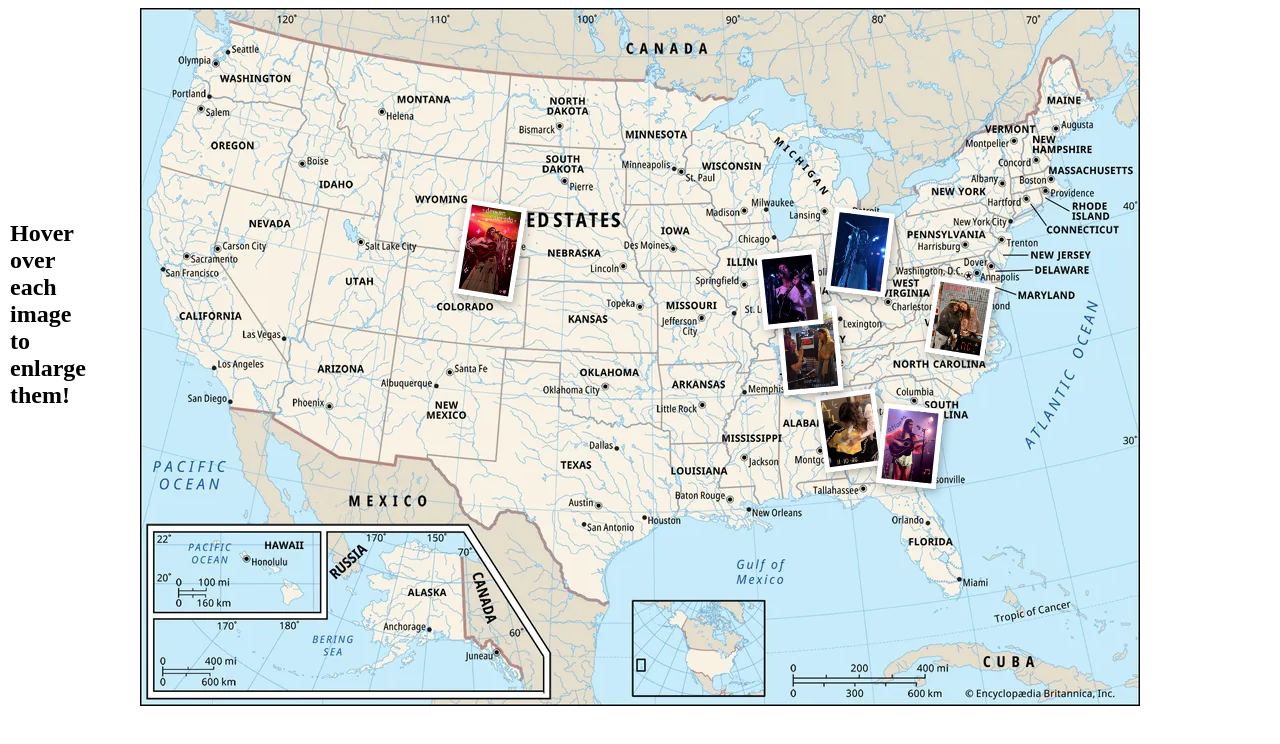
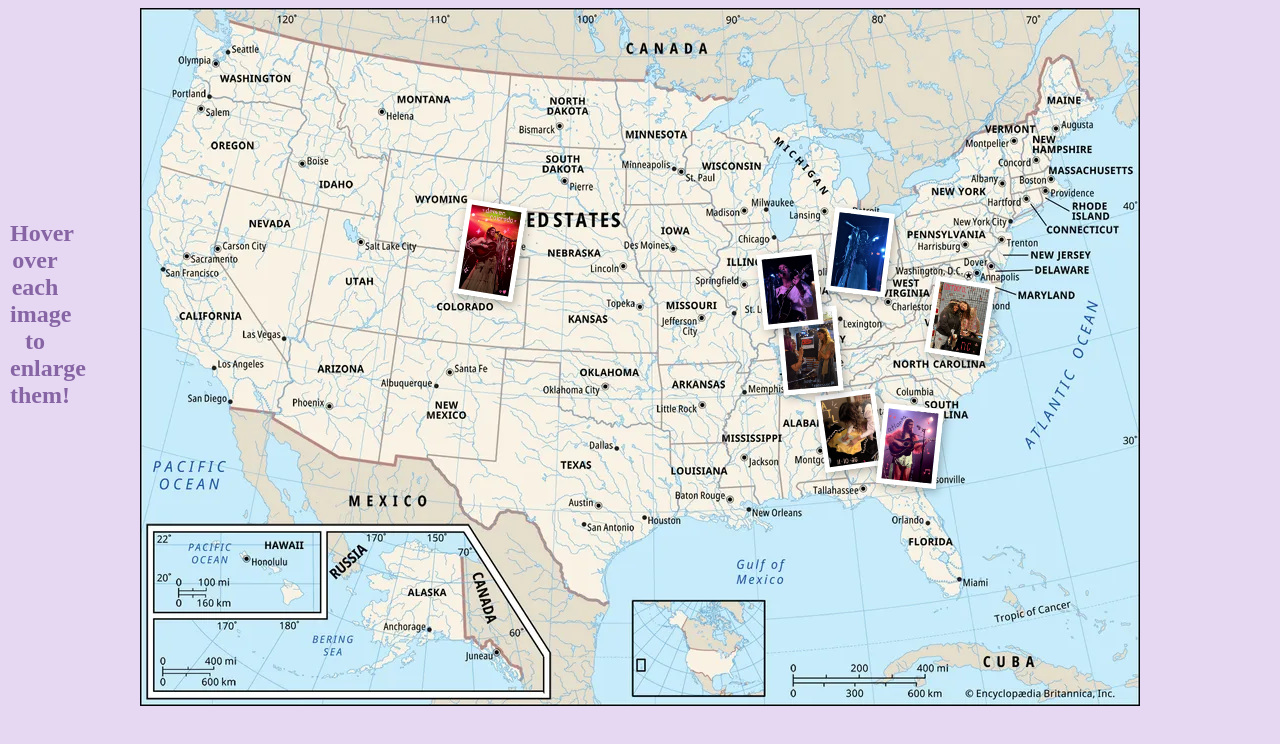
Before and after one commit to clairehansenn/homepage, a plain HTML site: page photosbyme.html in a window 1280 px wide. Drawn offline with Linux system fonts and the light colour scheme.

Commit message:
Update body style and add text alignment

```diff
--- a/photosbyme.html
+++ b/photosbyme.html
@@ -81,11 +81,13 @@
     top: 200px;
     width: 50px;
     font-family: Times New Roman;
+  color: #8765a5;
+  text-align: center;
 }
 
   </style>
 
-  <body>
+  <body style="background-color: #e6d8f3;">
 
     <div class="everything">
 
```
